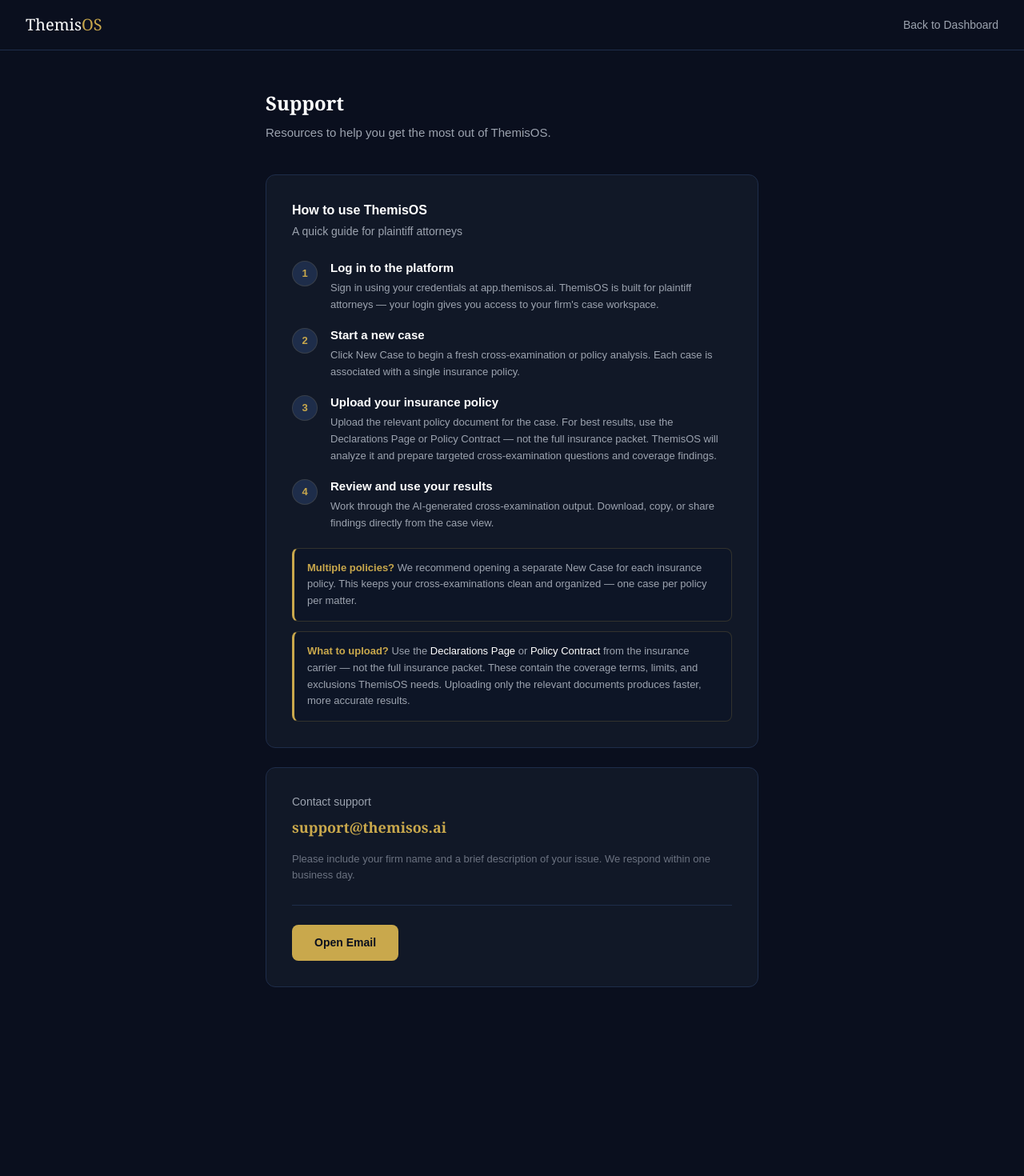
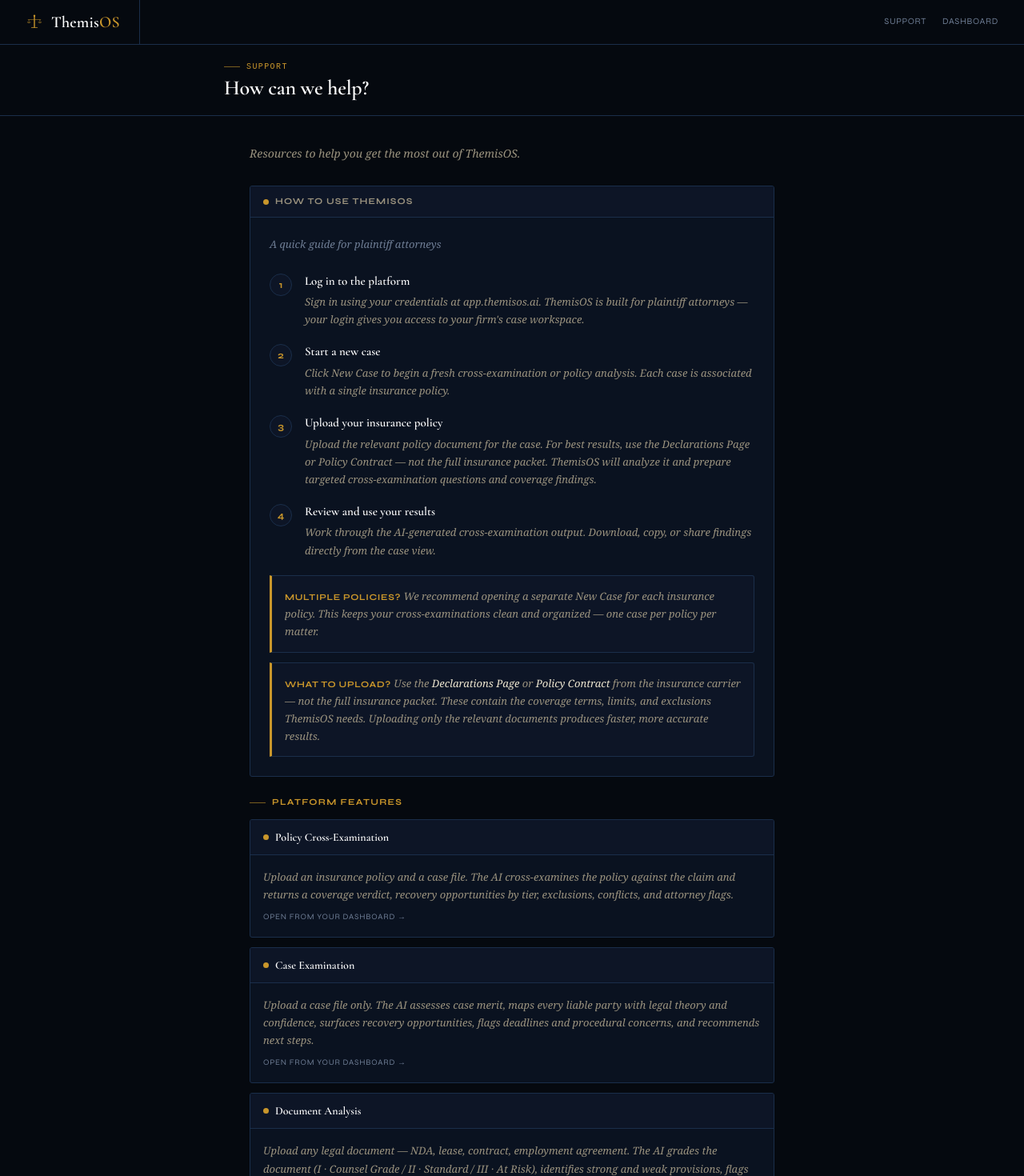
Before and after one commit to beckett-nelson/themisos.ai, a Next.js app in the folder themisos-app/: page /support in a window 1280 px wide. Shown: the top 1470 px of the page at 80% size. Before the commit the page ends 1282 px from the top, so only its background shows below. Built offline with nearby package versions, Linux system fonts and the light colour scheme.

Commit message:
Support page: ThemisOS reskin + Platform Features section

```diff
--- a/themisos-app/app/support/page.tsx
+++ b/themisos-app/app/support/page.tsx
@@ -1,35 +1,5 @@
 export default function SupportPage() {
-  return (
-    <div style={{ minHeight: "100vh", backgroundColor: "#0a0f1e", color: "#ffffff", fontFamily: "Georgia, serif" }}>
-
-      {/* Nav */}
-      <nav style={{ borderBottom: "1px solid #1e2d4a", padding: "16px 32px", display: "flex", alignItems: "center", justifyContent: "space-between" }}>
-        <h1 style={{ margin: 0, fontSize: "20px" }}>
-          <span style={{ color: "#ffffff" }}>Themis</span><span style={{ color: "#c9a84c" }}>OS</span>
-        </h1>
-        <a href="/dashboard" style={{ color: "#9ca3af", fontSize: "14px", textDecoration: "none", fontFamily: "sans-serif" }}>
-          Back to Dashboard
-        </a>
-      </nav>
-
-      {/* Main */}
-      <main style={{ padding: "48px 32px", maxWidth: "680px", margin: "0 auto" }}>
-        <h2 style={{ fontSize: "24px", fontWeight: 600, margin: "0 0 8px" }}>Support</h2>
-        <p style={{ color: "#9ca3af", margin: "0 0 40px", fontFamily: "sans-serif", fontSize: "15px" }}>
-          Resources to help you get the most out of ThemisOS.
-        </p>
-
-        {/* How to Use Card */}
-        <div style={{ backgroundColor: "#111827", border: "1px solid #1e2d4a", borderRadius: "12px", padding: "32px", marginBottom: "24px" }}>
-          <p style={{ fontSize: "16px", fontWeight: 600, margin: "0 0 4px", fontFamily: "sans-serif", color: "#ffffff" }}>
-            How to use ThemisOS
-          </p>
-          <p style={{ color: "#9ca3af", fontSize: "14px", fontFamily: "sans-serif", margin: "0 0 24px" }}>
-            A quick guide for plaintiff attorneys
-          </p>
-
-          <ol style={{ listStyle: "none", margin: 0, padding: 0, display: "flex", flexDirection: "column", gap: "16px" }}>
-            {[
+  const steps = [
     {
       num: 1,
       title: "Log in to the platform",
@@ -38,7 +8,7 @@
     {
       num: 2,
       title: "Start a new case",
-                desc: 'Click New Case to begin a fresh cross-examination or policy analysis. Each case is associated with a single insurance policy.',
+      desc: "Click New Case to begin a fresh cross-examination or policy analysis. Each case is associated with a single insurance policy.",
     },
     {
       num: 3,
@@ -50,22 +20,133 @@
       title: "Review and use your results",
       desc: "Work through the AI-generated cross-examination output. Download, copy, or share findings directly from the case view.",
     },
-            ].map(({ num, title, desc }) => (
+  ]
+
+  const features = [
+    {
+      title: "Policy Cross-Examination",
+      desc: "Upload an insurance policy and a case file. The AI cross-examines the policy against the claim and returns a coverage verdict, recovery opportunities by tier, exclusions, conflicts, and attorney flags.",
+    },
+    {
+      title: "Case Examination",
+      desc: "Upload a case file only. The AI assesses case merit, maps every liable party with legal theory and confidence, surfaces recovery opportunities, flags deadlines and procedural concerns, and recommends next steps.",
+    },
+    {
+      title: "Document Analysis",
+      desc: "Upload any legal document — NDA, lease, contract, employment agreement. The AI grades the document (I · Counsel Grade / II · Standard / III · At Risk), identifies strong and weak provisions, flags unusual or predatory terms, and recommends what to address before signing.",
+    },
+  ]
+
+  return (
+    <div style={{ minHeight: "100vh", backgroundColor: "#05090F", color: "#EDE6D0", fontFamily: "'Syne', sans-serif", fontSize: "14px", display: "flex", flexDirection: "column" }}>
+
+      <style>{`
+        @import url('https://fonts.googleapis.com/css2?family=Cormorant+Garamond:ital,wght@0,400;0,500;0,600;0,700;1,400;1,600&family=Syne:wght@400;500;600;700&display=swap');
+      `}</style>
+
+      {/* ── NAV ── */}
+      <header style={{
+        padding: "0 32px",
+        borderBottom: "1px solid #1A2E4A",
+        display: "flex", alignItems: "center",
+        backgroundColor: "#05090F",
+        position: "sticky", top: 0, zIndex: 100, height: "56px",
+      }}>
+        {/* Logo */}
+        <a href="/dashboard" style={{ display: "flex", alignItems: "center", gap: "10px", textDecoration: "none", paddingRight: "24px", borderRight: "1px solid #1A2E4A", marginRight: "24px", height: "100%" }}>
+          <svg viewBox="0 0 64 64" fill="none" style={{ width: "22px", height: "22px", flexShrink: 0 }}>
+            <rect x="30" y="8" width="4" height="44" rx="2" fill="#C9962B"/>
+            <rect x="20" y="50" width="24" height="2.5" rx="1.25" fill="#C9962B"/>
+            <circle cx="32" cy="8" r="3.5" fill="#C9962B"/>
+            <rect x="8" y="20" width="48" height="2" rx="1" fill="#C9962B"/>
+            <line x1="12" y1="22" x2="12" y2="31" stroke="#C9962B" strokeWidth="1.5"/>
+            <line x1="52" y1="22" x2="52" y2="31" stroke="#C9962B" strokeWidth="1.5"/>
+            <path d="M6 31 Q12 36 18 31" stroke="#C9962B" strokeWidth="2" fill="none"/>
+            <path d="M46 31 Q52 36 58 31" stroke="#C9962B" strokeWidth="2" fill="none"/>
+          </svg>
+          <span style={{ fontFamily: "'Cormorant Garamond', serif", fontSize: "1.25rem", fontWeight: 600, letterSpacing: "0.01em", color: "#ffffff", lineHeight: 1 }}>
+            Themis<span style={{ color: "#C9962B" }}>OS</span>
+          </span>
+        </a>
+        {/* Nav links */}
+        <div style={{ marginLeft: "auto", display: "flex", alignItems: "center", gap: "20px" }}>
+          <a href="/support" style={{ fontSize: "11px", color: "#6E7D94", textDecoration: "none", letterSpacing: "0.06em", textTransform: "uppercase" }}>Support</a>
+          <a href="/dashboard" style={{ fontSize: "11px", color: "#6E7D94", textDecoration: "none", letterSpacing: "0.06em", textTransform: "uppercase" }}>Dashboard</a>
+        </div>
+      </header>
+
+      {/* ── PAGE TITLE STRIP ── */}
+      <div style={{
+        borderBottom: "1px solid #1A2E4A",
+        backgroundColor: "#05090F",
+        padding: "1.25rem 32px",
+      }}>
+        <div style={{ maxWidth: "720px", margin: "0 auto" }}>
+          <div style={{
+            fontFamily: "'DM Mono', monospace",
+            fontSize: "0.625rem",
+            letterSpacing: "0.14em",
+            textTransform: "uppercase",
+            color: "#C9962B",
+            marginBottom: "0.3rem",
+            display: "flex",
+            alignItems: "center",
+            gap: "8px",
+          }}>
+            <span style={{ display: "inline-block", width: "20px", height: "1px", background: "#C9962B", opacity: 0.6 }}></span>
+            Support
+          </div>
+          <h1 style={{
+            fontFamily: "'Cormorant Garamond', serif",
+            fontSize: "1.625rem",
+            fontWeight: 600,
+            color: "#ffffff",
+            letterSpacing: "-0.01em",
+            lineHeight: 1.1,
+            margin: 0,
+          }}>
+            How can we help?
+          </h1>
+        </div>
+      </div>
+
+      {/* ── MAIN CONTENT ── */}
+      <main style={{ padding: "36px 32px", maxWidth: "720px", margin: "0 auto", width: "100%", boxSizing: "border-box", flex: 1 }}>
+
+        <p style={{ fontFamily: "Georgia, serif", fontStyle: "italic", color: "#9A927E", fontSize: "14px", margin: "0 0 28px", lineHeight: 1.6 }}>
+          Resources to help you get the most out of ThemisOS.
+        </p>
+
+        {/* ── HOW TO USE CARD ── */}
+        <div style={{ background: "#0A1220", border: "1px solid #1A2E4A", borderRadius: "3px", overflow: "hidden", marginBottom: "24px" }}>
+          <div style={{ padding: "11px 16px", borderBottom: "1px solid #1A2E4A", display: "flex", alignItems: "center", gap: "8px", background: "#0d1526" }}>
+            <div style={{ width: "7px", height: "7px", borderRadius: "50%", background: "#C9962B", flexShrink: 0 }}></div>
+            <span style={{ fontSize: "11px", fontWeight: 700, letterSpacing: "0.1em", textTransform: "uppercase", color: "#9A927E", fontFamily: "'Syne', sans-serif" }}>
+              How to use ThemisOS
+            </span>
+          </div>
+          <div style={{ padding: "24px" }}>
+            <p style={{ fontFamily: "Georgia, serif", fontStyle: "italic", color: "#6E7D94", fontSize: "13px", margin: "0 0 24px" }}>
+              A quick guide for plaintiff attorneys
+            </p>
+
+            <ol style={{ listStyle: "none", margin: 0, padding: 0, display: "flex", flexDirection: "column", gap: "18px" }}>
+              {steps.map(({ num, title, desc }) => (
                 <li key={num} style={{ display: "flex", gap: "16px", alignItems: "flex-start" }}>
                   <span style={{
-                  minWidth: "32px", height: "32px", borderRadius: "50%",
-                  backgroundColor: "#1e2d4a", border: "1px solid rgba(201,168,76,0.15)",
+                    minWidth: "28px", height: "28px", borderRadius: "50%",
+                    background: "#0d1526", border: "1px solid #1A2E4A",
                     display: "flex", alignItems: "center", justifyContent: "center",
-                  fontSize: "13px", fontWeight: 600, color: "#c9a84c",
-                  fontFamily: "sans-serif", flexShrink: 0, marginTop: "2px",
+                    fontSize: "12px", fontWeight: 700, color: "#C9962B",
+                    fontFamily: "'Syne', sans-serif", flexShrink: 0, marginTop: "2px",
                   }}>
                     {num}
                   </span>
                   <div>
-                  <p style={{ fontSize: "15px", fontWeight: 600, margin: "0 0 4px", color: "#ffffff", fontFamily: "sans-serif" }}>
+                    <p style={{ fontSize: "15px", fontWeight: 600, margin: "0 0 4px", color: "#ffffff", fontFamily: "'Cormorant Garamond', serif" }}>
                       {title}
                     </p>
-                  <p style={{ fontSize: "13px", color: "#9ca3af", margin: 0, fontFamily: "sans-serif", lineHeight: 1.6 }}>
+                    <p style={{ fontSize: "13px", color: "#9A927E", margin: 0, fontFamily: "Georgia, serif", fontStyle: "italic", lineHeight: 1.7 }}>
                       {desc}
                     </p>
                   </div>
@@ -76,14 +157,14 @@
             {/* Tip box */}
             <div style={{
               marginTop: "20px",
-            backgroundColor: "#0d1526",
-            border: "1px solid rgba(201,168,76,0.2)",
-            borderLeft: "3px solid #c9a84c",
-            borderRadius: "8px",
+              background: "#0d1526",
+              border: "1px solid #1A2E4A",
+              borderLeft: "3px solid #C9962B",
+              borderRadius: "0 3px 3px 0",
               padding: "14px 16px",
             }}>
-            <p style={{ margin: 0, fontSize: "13px", color: "#9ca3af", fontFamily: "sans-serif", lineHeight: 1.6 }}>
-              <span style={{ color: "#c9a84c", fontWeight: 600 }}>Multiple policies?</span>{" "}
+              <p style={{ margin: 0, fontSize: "13px", color: "#9A927E", fontFamily: "Georgia, serif", fontStyle: "italic", lineHeight: 1.7 }}>
+                <span style={{ color: "#C9962B", fontWeight: 700, fontFamily: "'Syne', sans-serif", fontStyle: "normal", fontSize: "11px", letterSpacing: "0.06em", textTransform: "uppercase" }}>Multiple policies?</span>{" "}
                 We recommend opening a separate New Case for each insurance policy. This keeps your cross-examinations clean and organized — one case per policy per matter.
               </p>
             </div>
@@ -91,42 +172,90 @@
             {/* Document tip box */}
             <div style={{
               marginTop: "12px",
-            backgroundColor: "#0d1526",
-            border: "1px solid rgba(201,168,76,0.2)",
-            borderLeft: "3px solid #c9a84c",
-            borderRadius: "8px",
+              background: "#0d1526",
+              border: "1px solid #1A2E4A",
+              borderLeft: "3px solid #C9962B",
+              borderRadius: "0 3px 3px 0",
               padding: "14px 16px",
             }}>
-            <p style={{ margin: 0, fontSize: "13px", color: "#9ca3af", fontFamily: "sans-serif", lineHeight: 1.6 }}>
-              <span style={{ color: "#c9a84c", fontWeight: 600 }}>What to upload?</span>{" "}
-              Use the <span style={{ color: "#ffffff" }}>Declarations Page</span> or <span style={{ color: "#ffffff" }}>Policy Contract</span> from the insurance carrier — not the full insurance packet. These contain the coverage terms, limits, and exclusions ThemisOS needs. Uploading only the relevant documents produces faster, more accurate results.
+              <p style={{ margin: 0, fontSize: "13px", color: "#9A927E", fontFamily: "Georgia, serif", fontStyle: "italic", lineHeight: 1.7 }}>
+                <span style={{ color: "#C9962B", fontWeight: 700, fontFamily: "'Syne', sans-serif", fontStyle: "normal", fontSize: "11px", letterSpacing: "0.06em", textTransform: "uppercase" }}>What to upload?</span>{" "}
+                Use the <span style={{ color: "#EDE6D0" }}>Declarations Page</span> or <span style={{ color: "#EDE6D0" }}>Policy Contract</span> from the insurance carrier — not the full insurance packet. These contain the coverage terms, limits, and exclusions ThemisOS needs. Uploading only the relevant documents produces faster, more accurate results.
               </p>
             </div>
           </div>
+        </div>
 
-        {/* Contact Card */}
-        <div style={{ backgroundColor: "#111827", border: "1px solid #1e2d4a", borderRadius: "12px", padding: "32px" }}>
-          <p style={{ color: "#9ca3af", fontSize: "14px", margin: "0 0 8px", fontFamily: "sans-serif" }}>
-            Contact support
+        {/* ── PLATFORM FEATURES ── */}
+        <div style={{ marginBottom: "24px" }}>
+          <div style={{ fontSize: "11px", fontWeight: 700, letterSpacing: "0.12em", textTransform: "uppercase", color: "#C9962B", fontFamily: "'Syne', sans-serif", marginBottom: "12px", display: "flex", alignItems: "center", gap: "8px" }}>
+            <span style={{ display: "inline-block", width: "20px", height: "1px", background: "#C9962B", opacity: 0.6 }}></span>
+            Platform Features
+          </div>
+          <div style={{ display: "flex", flexDirection: "column", gap: "12px" }}>
+            {features.map(f => (
+              <div key={f.title} style={{ background: "#0A1220", border: "1px solid #1A2E4A", borderRadius: "3px", overflow: "hidden" }}>
+                <div style={{ padding: "11px 16px", borderBottom: "1px solid #1A2E4A", display: "flex", alignItems: "center", gap: "8px", background: "#0d1526" }}>
+                  <div style={{ width: "7px", height: "7px", borderRadius: "50%", background: "#C9962B", flexShrink: 0 }}></div>
+                  <span style={{ fontSize: "14px", fontWeight: 600, color: "#ffffff", fontFamily: "'Cormorant Garamond', serif" }}>
+                    {f.title}
+                  </span>
+                </div>
+                <div style={{ padding: "16px" }}>
+                  <p style={{ margin: 0, fontSize: "13px", color: "#9A927E", fontFamily: "Georgia, serif", fontStyle: "italic", lineHeight: 1.7 }}>
+                    {f.desc}
                   </p>
-          <a href="mailto:support@themisos.ai" style={{ color: "#c9a84c", fontSize: "18px", fontWeight: 600, textDecoration: "none" }}>
+                  <a href="/dashboard" style={{ display: "inline-block", marginTop: "10px", fontSize: "10px", color: "#6E7D94", fontFamily: "'Syne', sans-serif", letterSpacing: "0.08em", textTransform: "uppercase", textDecoration: "none" }}>
+                    Open from your dashboard →
+                  </a>
+                </div>
+              </div>
+            ))}
+          </div>
+        </div>
+
+        {/* ── CONTACT CARD ── */}
+        <div style={{ background: "#0A1220", border: "1px solid #1A2E4A", borderRadius: "3px", overflow: "hidden" }}>
+          <div style={{ padding: "11px 16px", borderBottom: "1px solid #1A2E4A", display: "flex", alignItems: "center", gap: "8px", background: "#0d1526" }}>
+            <div style={{ width: "7px", height: "7px", borderRadius: "50%", background: "#C9962B", flexShrink: 0 }}></div>
+            <span style={{ fontSize: "11px", fontWeight: 700, letterSpacing: "0.1em", textTransform: "uppercase", color: "#9A927E", fontFamily: "'Syne', sans-serif" }}>
+              Contact Support
+            </span>
+          </div>
+          <div style={{ padding: "24px" }}>
+            <a href="mailto:support@themisos.ai" style={{ color: "#C9962B", fontSize: "20px", fontWeight: 600, textDecoration: "none", fontFamily: "'Cormorant Garamond', serif" }}>
               support@themisos.ai
             </a>
-          <p style={{ color: "#6b7280", fontSize: "13px", margin: "16px 0 0", fontFamily: "sans-serif" }}>
+            <p style={{ color: "#6E7D94", fontSize: "13px", margin: "12px 0 0", fontFamily: "Georgia, serif", fontStyle: "italic", lineHeight: 1.7 }}>
               Please include your firm name and a brief description of your issue. We respond within one business day.
             </p>
-          <div style={{ marginTop: "28px", paddingTop: "24px", borderTop: "1px solid #1e2d4a" }}>
+            <div style={{ marginTop: "24px", paddingTop: "20px", borderTop: "1px solid #1A2E4A" }}>
               <a href="mailto:support@themisos.ai" style={{
-              display: "inline-block", backgroundColor: "#c9a84c", color: "#0a0f1e",
-              padding: "12px 28px", borderRadius: "8px", fontSize: "14px",
-              fontWeight: 600, textDecoration: "none", fontFamily: "sans-serif",
+                display: "inline-block", background: "#C9962B", color: "#05090F",
+                padding: "11px 28px", borderRadius: "2px", fontSize: "12px",
+                fontWeight: 700, textDecoration: "none", fontFamily: "'Syne', sans-serif",
+                letterSpacing: "0.1em", textTransform: "uppercase",
               }}>
                 Open Email
               </a>
             </div>
           </div>
+        </div>
 
       </main>
+
+      {/* ── FOOTER ── */}
+      <footer style={{ borderTop: "1px solid #1A2E4A", padding: "1.25rem 32px", marginTop: "48px" }}>
+        <div style={{ maxWidth: "1100px", margin: "0 auto", display: "flex", alignItems: "center", justifyContent: "space-between", flexWrap: "wrap", gap: "1rem" }}>
+          <p style={{ fontSize: "11px", color: "#3A4A5E", fontFamily: "'Syne', sans-serif", letterSpacing: "0.03em", margin: 0 }}>
+            ThemisOS is not legal counsel. Analysis is provided for attorney review only.
+          </p>
+          <a href="/terms" style={{ fontSize: "11px", color: "#3A4A5E", fontFamily: "'Syne', sans-serif", letterSpacing: "0.06em", textTransform: "uppercase", textDecoration: "none" }}>
+            Terms
+          </a>
+        </div>
+      </footer>
+
     </div>
   )
 }
```
Lines whose indentation alone changed are shown as unchanged.
